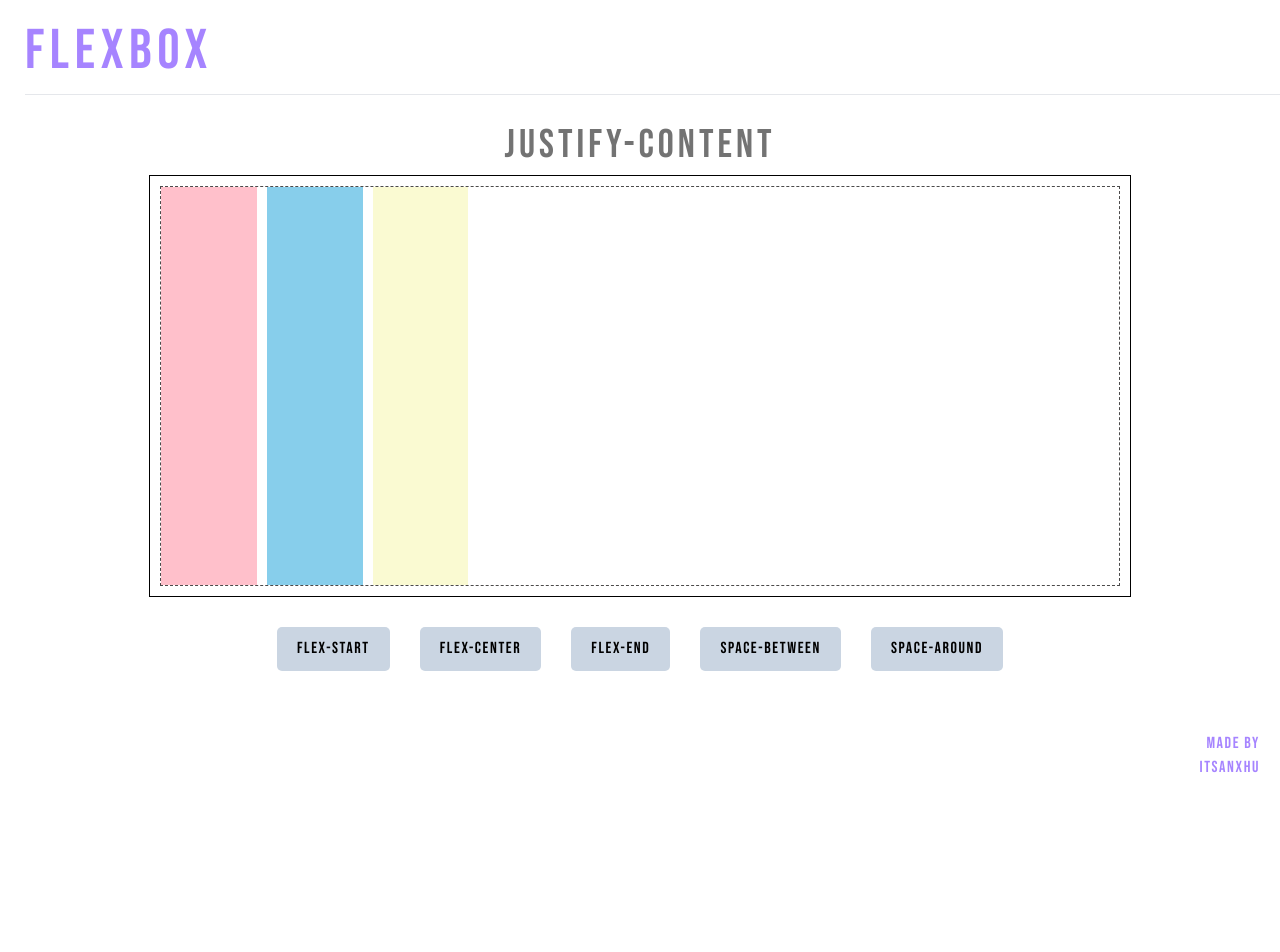
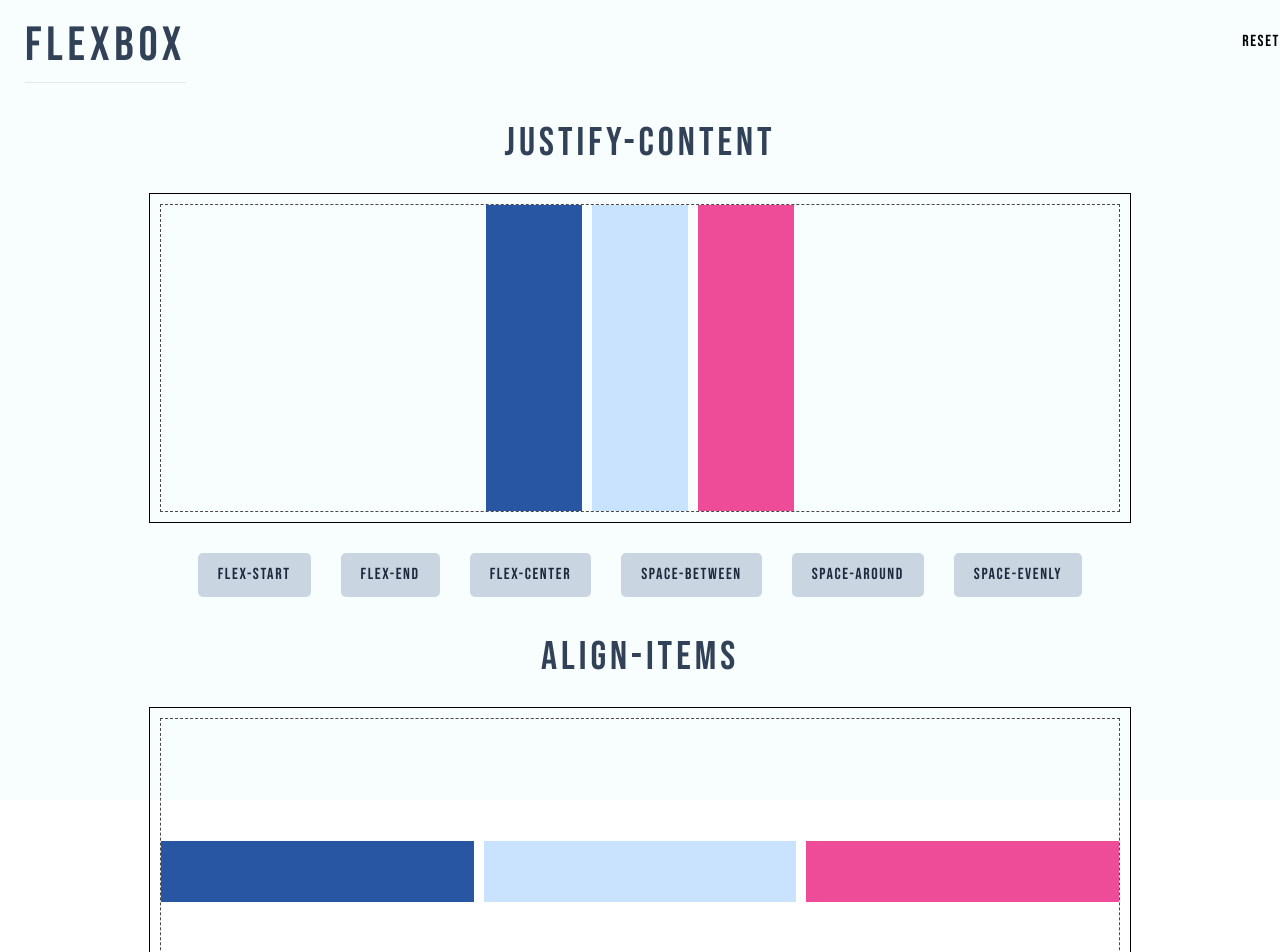
Before and after one commit to itsanxhu/Flexbox, a React (Vite) app: page / in a window 1280 px wide. Shown: the top 952 px of the page. Before the commit the page ends 800 px from the top, so only its background shows below. Built offline with nearby package versions, Linux system fonts and the light colour scheme; a web font is replaced by a local one.

Commit message:
from prev to new look

```diff
--- a/index.html
+++ b/index.html
@@ -11,7 +11,7 @@
     href="https://fonts.googleapis.com/css2?family=Anonymous+Pro:ital,wght@0,400;0,700;1,400;1,700&family=Bebas+Neue&family=Bricolage+Grotesque:opsz,wght@12..96,200..800&family=Caveat:wght@400..700&family=DM+Sans:ital,opsz,wght@0,9..40,100..1000;1,9..40,100..1000&family=DM+Serif+Display:ital@0;1&family=Geist:wght@100..900&family=Inconsolata:wght@200..900&family=Inter:ital,opsz,wght@0,14..32,100..900;1,14..32,100..900&family=Linden+Hill:ital@0;1&family=Lora:ital,wght@0,400..700;1,400..700&family=Montserrat:ital,wght@0,100..900;1,100..900&display=swap"
     rel="stylesheet">
 
-  <title>flexbox-01</title>
+  <title>Flexbox-Chart</title>
 </head>
 
 <body>
--- a/src/App.jsx
+++ b/src/App.jsx
@@ -1,51 +1,69 @@
 import { useState } from "react";
+import Header from "./components/Header";
 
 const Flexbox = () => {
-  const [align, setalign] = useState("");
+  const handleReset = () => {
+    setjustify("justify-center");
+    setalign("items-center");
+  };
+  const [justify, setjustify] = useState("justify-center");
+  const [align, setalign] = useState("items-center");
   return (
-    <div className="fullpage">
+    <div className="fullpage bg-page">
       <div className="parent">
         <div className="one">
-          <h1 className="header border-b border-gray-200">FLEXBOX</h1>
+          {/* -------components--- */}
+          <Header onReset={handleReset} />
           <div className="first">
-            <h2 className="flex justify-center items-center text-neutral-500 ">
+            <h2 className=" flex justify-center items-center text-slate-700">
               justify-content
             </h2>
             <div className="main">
               <div className="box-parent">
-                <div className={`box ${align}`}>
-                  <div className="line1"></div>
-                  <div className="line2"></div>
-                  <div className="line3"></div>
+                <div className={`box ${justify}`}>
+                  <div className="jline1 bg-line1"></div>
+                  <div className="jline2 bg-line2"></div>
+                  <div className="jline3 bg-line3"></div>
                 </div>
               </div>
-              <div className="btns">
-                <a>
-                  <p onClick={() => setalign("flex-start")}>flex-start</p>
-                </a>
-                <a>
-                  <p onClick={() => setalign("flex-center")}>flex-center</p>
-                </a>
-                <a>
-                  <p onClick={() => setalign("flex-end")}>flex-end</p>
-                </a>
-                <a>
-                  <p onClick={() => setalign("flex-space-btw")}>
-                    space-between
-                  </p>
-                </a>
-                <a>
-                  <p onClick={() => setalign("flex-space-around")}>
-                    space-around
-                  </p>
-                </a>
+              <div className="btns text-slate-800 ">
+                <p onClick={() => setjustify("justify-start")}>flex-start</p>
+                <p onClick={() => setjustify("justify-end")}>flex-end</p>
+                <p onClick={() => setjustify("justify-center")}>flex-center</p>
+                <p onClick={() => setjustify("justify-between")}>
+                  space-between
+                </p>
+                <p onClick={() => setjustify("justify-around")}>space-around</p>
+                <p onClick={() => setjustify("justify-evenly")}>space-evenly</p>
+              </div>
+            </div>
+          </div>
+          <div className="first">
+            <h2 className=" flex justify-center items-center text-slate-700">
+              align-items
+            </h2>
+            <div className="main">
+              <div className="box-parent">
+                <div className={`box ${align}`}>
+                  <div className="aline1 bg-line1"></div>
+                  <div className="aline2 bg-line2"></div>
+                  <div className="aline3 bg-line3"></div>
+                </div>
+              </div>
+              <div className="btns text-slate-800 ">
+                <p onClick={() => setalign("items-start")}>flex-start</p>
+                <p onClick={() => setalign("items-end")}>flex-end</p>
+                <p onClick={() => setalign("items-center")}>flex-center</p>
+                <p onClick={() => setalign("items-stretch")}>stretch</p>
+                <p onClick={() => setalign("items-baseline")}>baseline</p>
+                <p onClick={() => setalign("items-auto")}>auto</p>
               </div>
             </div>
           </div>
         </div>
-        <div className="two">
-          <div className="credit">Made by</div>
-          <div className="credit">itsanxhu</div>
+        <div className="two flex flex-col justify-end">
+          <div className="credit flex justify-end text-slate-700">Made by</div>
+          <div className="credit flex justify-end text-slate-700">itsanxhu</div>
         </div>
       </div>
     </div>
--- a/src/Components/Header.jsx
+++ b/src/Components/Header.jsx
@@ -1,7 +1,12 @@
-const Header = () => {
+const Header = ({ onReset }) => {
   return (
     <div>
-      <h1 className="header border-b border-gray-200">FLEXBOX</h1>
+      <div className="navbar">
+        <h1 className="header border-b border-gray-200 text-slate-700 ">
+          FLEXBOX
+        </h1>
+        <p onClick={onReset}>Reset</p>
+      </div>
     </div>
   );
 };
--- a/src/index.css
+++ b/src/index.css
@@ -1,4 +1,10 @@
 @import "tailwindcss";
+@theme {
+  --color-page: #f8fdfd;
+  --color-line1: #2956a3;
+  --color-line2: #c9e3ff;
+  --color-line3: #ee4b98;
+}
 
 * {
   margin: 0;
@@ -21,7 +27,11 @@ body {
   display: flex;
   flex-direction: column;
   justify-content: space-between;
-  /* background: pink; */
+}
+.navbar {
+  display: flex;
+  justify-content: space-between;
+  align-items: center;
 }
 .header {
   margin-top: 10px;
@@ -35,14 +45,14 @@ body {
   align-items: center;
 }
 h1 {
-  font-size: 3.5em;
-  color: oklch(70.2% 0.183 293.541);
+  font-size: 3em;
 }
 .first {
-  margin-top: 20px;
+  margin-top: 30px;
 }
 h2 {
   font-size: 2.5em;
+  margin-bottom: 20px;
 }
 
 .box-parent {
@@ -50,54 +60,45 @@ h2 {
   border: 1px solid black;
 }
 .box {
-  height: 25rem;
-  width: 60rem;
+  height: calc(25rem / 1.3);
+  width: calc(60rem);
   border: 1px dashed #4b4a4a;
   display: flex;
-  /* display: grid;
-  grid-template-columns: repeat(3, 1fr); */
   gap: 10px;
+
+  transition: all 0.4s ease;
 }
-.line1 {
+.jline1,
+.jline2,
+.jline3 {
   height: 100%;
   width: 10%;
-  background: pink;
-}
-.line2 {
-  height: 100%;
-  width: 10%;
-  background: skyblue;
-}
-.line3 {
-  height: 100%;
-  width: 10%;
-  background: lightgoldenrodyellow;
-}
-.flex-start {
-  justify-content: flex-start;
-}
-.flex-center {
-  justify-content: center;
-}
-.flex-end {
-  justify-content: flex-end;
-}
-.flex-space-btw {
-  justify-content: space-between;
-}
-.flex-space-around {
-  justify-content: space-around;
 }
 
-.main a p {
+.aline1 {
+  min-height: 20%;
+  width: 100%;
+}
+.aline2 {
+  min-height: 20%;
+  width: 100%;
+}
+.aline3 {
+  min-height: 20%;
+  width: 100%;
+}
+
+.main p {
   padding: 10px 20px;
   background: oklch(86.9% 0.022 252.894);
   border-radius: 5px;
   cursor: pointer;
   display: inline-block;
   transition: transform 0.2s ease;
+  /* shadow */
 }
-.main a p:hover {
+
+.main p:hover {
   transform: translateY(-3px);
 }
 .btns {
@@ -106,20 +107,6 @@ h2 {
   gap: 30px;
 }
 .two {
-  display: flex;
-  flex-direction: column;
-  /* background: pink; */
-}
-.credit {
-  /* position: absolute;
-  bottom: 0; */
-  color: oklch(70.2% 0.183 293.541);
-  display: flex;
-  justify-content: flex-end;
-}
-.two {
   margin-bottom: 20px;
   margin-right: 20px;
-  display: flex;
-  justify-content: flex-end;
 }
```
